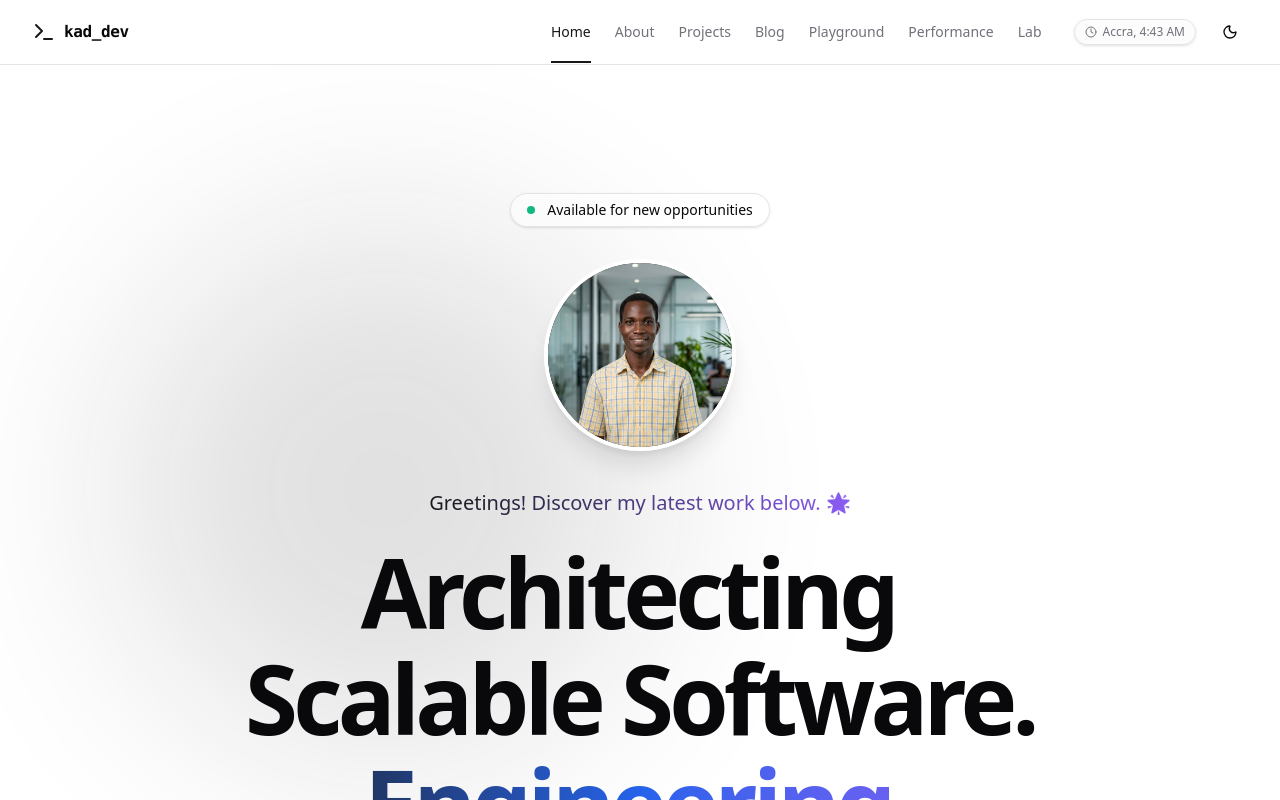
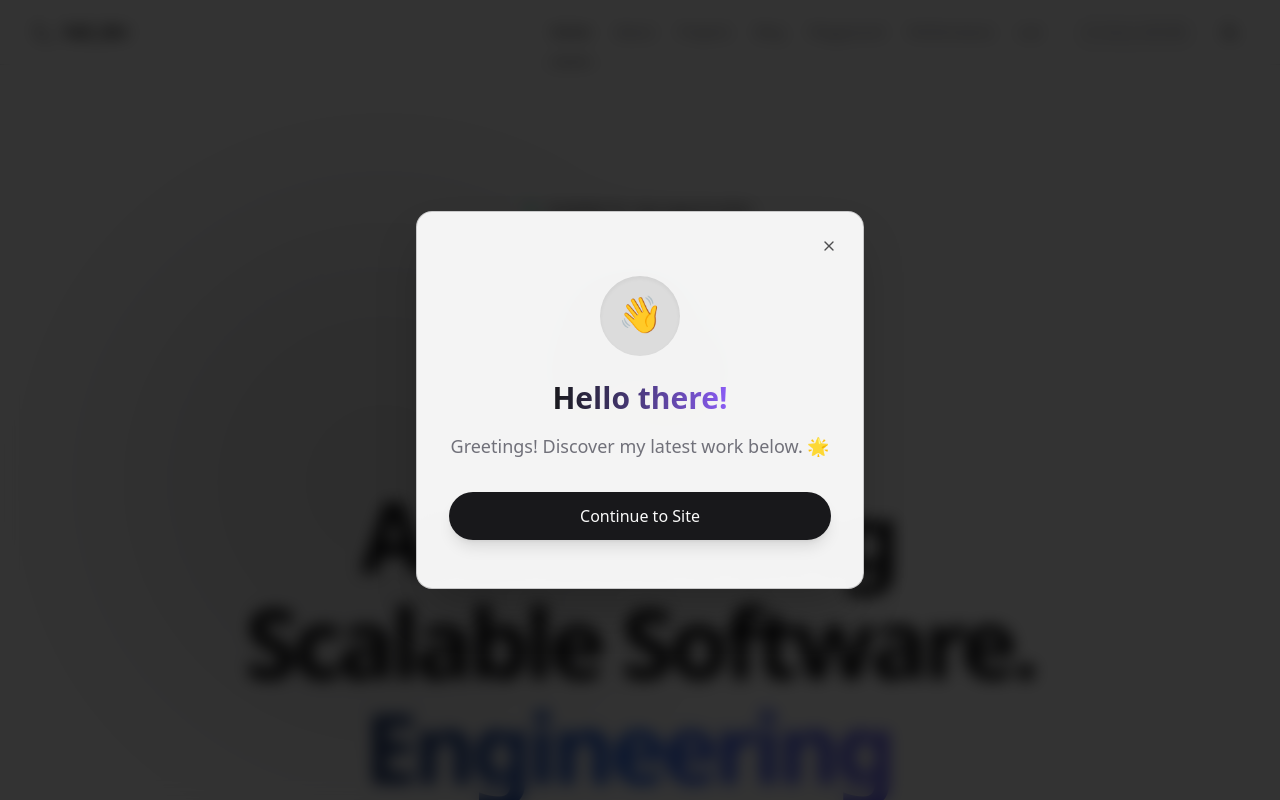
Before and after one commit to djayourikelvinatsu-hub/my_portfolio, a Next.js app: page / in a window 1280 px wide. Shown: the top 800 px of the page. Built offline with nearby package versions, Linux system fonts and the light colour scheme.

Commit message:
feat: change welcoming messages to a popup modal

```diff
--- a/src/app/page.tsx
+++ b/src/app/page.tsx
@@ -8,6 +8,7 @@ import { ArrowRight, Code2, Layers, Zap, Mail, Phone } from "lucide-react"
 import { FaWhatsapp } from "react-icons/fa"
 
 import { Button } from "@/components/ui/button"
+import { Modal } from "@/components/ui/modal"
 
 const welcomeMessages = [
   "Welcome to my digital space! 👋",
@@ -44,11 +45,19 @@ const wordVariants: Variants = {
 export default function Home() {
   const [mounted, setMounted] = useState(false)
   const [welcomeMessage, setWelcomeMessage] = useState("")
+  const [isModalOpen, setIsModalOpen] = useState(false)
 
   useEffect(() => {
     setMounted(true)
     const randomIndex = Math.floor(Math.random() * welcomeMessages.length)
     setWelcomeMessage(welcomeMessages[randomIndex])
+
+    // Add a slight delay before showing the modal for a better UX
+    const timer = setTimeout(() => {
+      setIsModalOpen(true)
+    }, 800)
+
+    return () => clearTimeout(timer)
   }, [])
 
   return (
@@ -108,19 +117,6 @@ export default function Home() {
               priority
             />
           </motion.div>
-
-          <div className="h-8 sm:h-10 mb-2 sm:mb-4 flex items-center justify-center">
-            {mounted && (
-              <motion.h2
-                initial={{ opacity: 0, y: -10 }}
-                animate={{ opacity: 1, y: 0 }}
-                transition={{ duration: 0.5 }}
-                className="text-lg sm:text-xl font-medium bg-clip-text text-transparent bg-gradient-to-r from-primary to-chart-4"
-              >
-                {welcomeMessage}
-              </motion.h2>
-            )}
-          </div>
 
           <h1 className="text-4xl sm:text-5xl md:text-7xl lg:text-8xl font-black tracking-tighter mb-4 sm:mb-6 leading-[1.1]">
             <motion.span variants={wordVariants} className="inline-block mr-[0.25em]">Architecting</motion.span>
@@ -213,6 +209,55 @@ export default function Home() {
           ))}
         </motion.div>
       </div>
+
+      <Modal
+        isOpen={mounted && isModalOpen}
+        onClose={() => setIsModalOpen(false)}
+        className="max-w-md w-full bg-background/95 backdrop-blur-xl border-primary/20 shadow-2xl"
+      >
+        <div className="flex flex-col items-center text-center py-6 px-2">
+          <motion.div
+            initial={{ scale: 0.8, opacity: 0 }}
+            animate={{ scale: 1, opacity: 1 }}
+            transition={{ delay: 0.1, type: "spring", stiffness: 200 }}
+            className="mb-6 h-20 w-20 bg-primary/10 rounded-full flex items-center justify-center shadow-inner"
+          >
+            <span className="text-4xl leading-none block transform translate-y-[-2px]">👋</span>
+          </motion.div>
+
+          <motion.h2
+            initial={{ y: 10, opacity: 0 }}
+            animate={{ y: 0, opacity: 1 }}
+            transition={{ delay: 0.2 }}
+            className="text-2xl sm:text-3xl font-bold mb-4 bg-clip-text text-transparent bg-gradient-to-r from-primary to-chart-4"
+          >
+            Hello there!
+          </motion.h2>
+
+          <motion.p
+            initial={{ y: 10, opacity: 0 }}
+            animate={{ y: 0, opacity: 1 }}
+            transition={{ delay: 0.3 }}
+            className="text-lg text-muted-foreground mb-8"
+          >
+            {welcomeMessage}
+          </motion.p>
+
+          <motion.div
+            initial={{ y: 10, opacity: 0 }}
+            animate={{ y: 0, opacity: 1 }}
+            transition={{ delay: 0.4 }}
+            className="w-full"
+          >
+            <Button
+              className="w-full rounded-full h-12 text-md shadow-lg hover:shadow-primary/20 transition-all hover:scale-[1.02]"
+              onClick={() => setIsModalOpen(false)}
+            >
+              Continue to Site
+            </Button>
+          </motion.div>
+        </div>
+      </Modal>
     </div>
   )
 }
```
